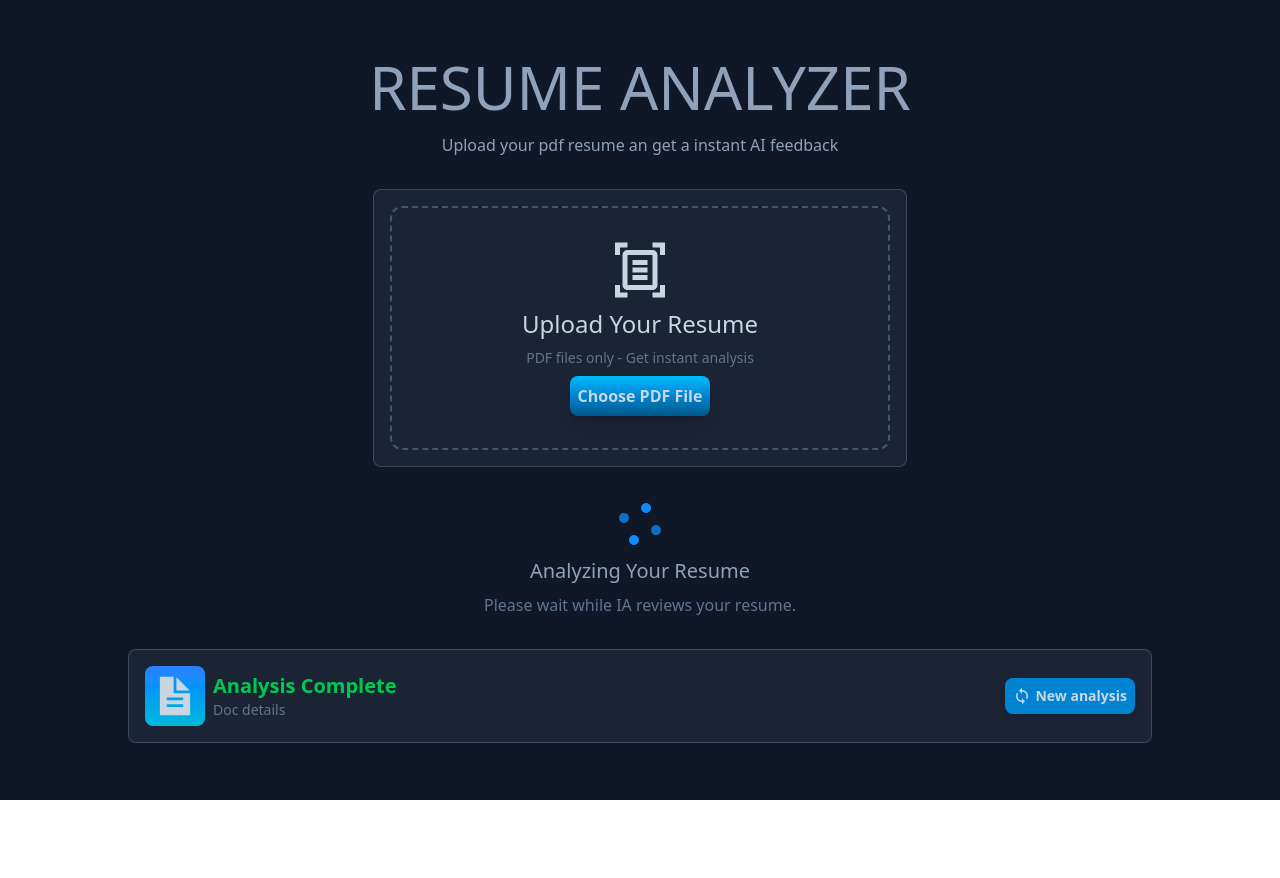
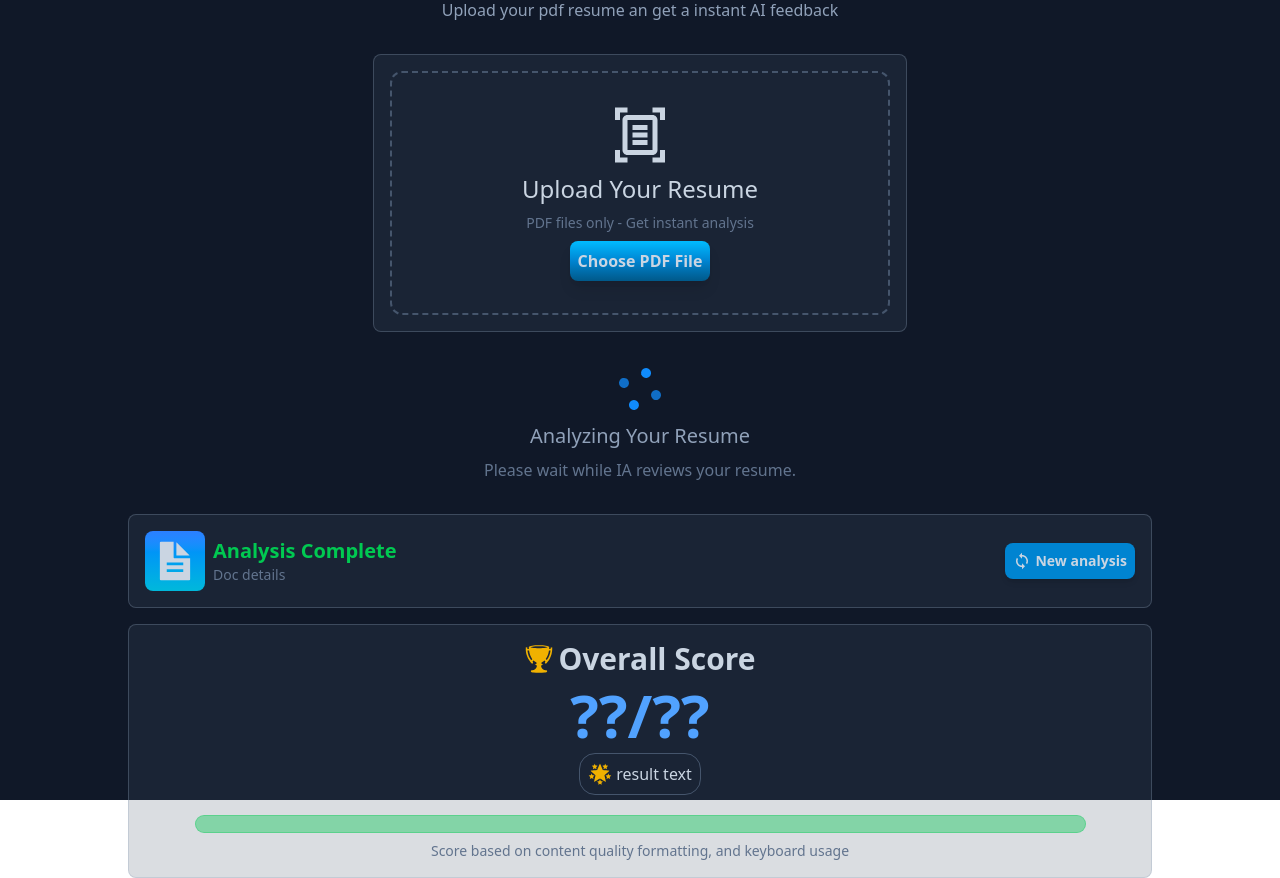
Before and after one commit to thecoderbutcher/resume.analyzer, a React (Vite) app: page / in a window 1280 px wide. Before the commit the page ends 800 px from the top, so only its background shows below. Built offline with nearby package versions, Linux system fonts and the light colour scheme.

Commit message:
add score view

```diff
--- a/src/components/Result.jsx
+++ b/src/components/Result.jsx
@@ -1,9 +1,11 @@
 import HeadResult from "./HeadResult";
+import ScoreResult from "./ScoreResult";
 
 export const Result = () => {
   return (
-    <div className="flex flex-col max-w-5xl mx-auto w-full">
+    <div className="flex flex-col gap-4 max-w-5xl mx-auto w-full">
       <HeadResult />
+      <ScoreResult />
     </div>
   );
 };
--- /dev/null
+++ b/src/components/ScoreResult.jsx
@@ -0,0 +1,32 @@
+import Card from "./Card";
+import { GiTrophy } from "react-icons/gi";
+import { GiStarFormation } from "react-icons/gi";
+
+const ScoreResult = () => {
+  return (
+    <Card>
+      <div className="flex flex-col items-center gap-2">
+        <div className="flex gap-1 items-center text-3xl">
+          <GiTrophy className="text-yellow-500 " />
+          <h3 className="font-semibold">Overall Score</h3>
+        </div>
+        <p className=" font-semibold text-6xl text-blue-400">??/??</p>
+        <div className="flex gap-1 border border-slate-600 p-2 items-center rounded-2xl">
+          <GiStarFormation className="text-2xl text-yellow-500" />{" "}
+          <span>result text</span>
+        </div>
+        <div
+          style={{
+            width: "90%",
+          }}
+          className="inline-flex items-center gap-2 mt-3 px-4 py-2 rounded-full border-1 bg-green-500/40 border-green-500/30"
+        ></div>
+        <p className="text-slate-500 text-sm font-light">
+          Score based on content quality formatting, and keyboard usage
+        </p>
+      </div>
+    </Card>
+  );
+};
+
+export default ScoreResult;
```
